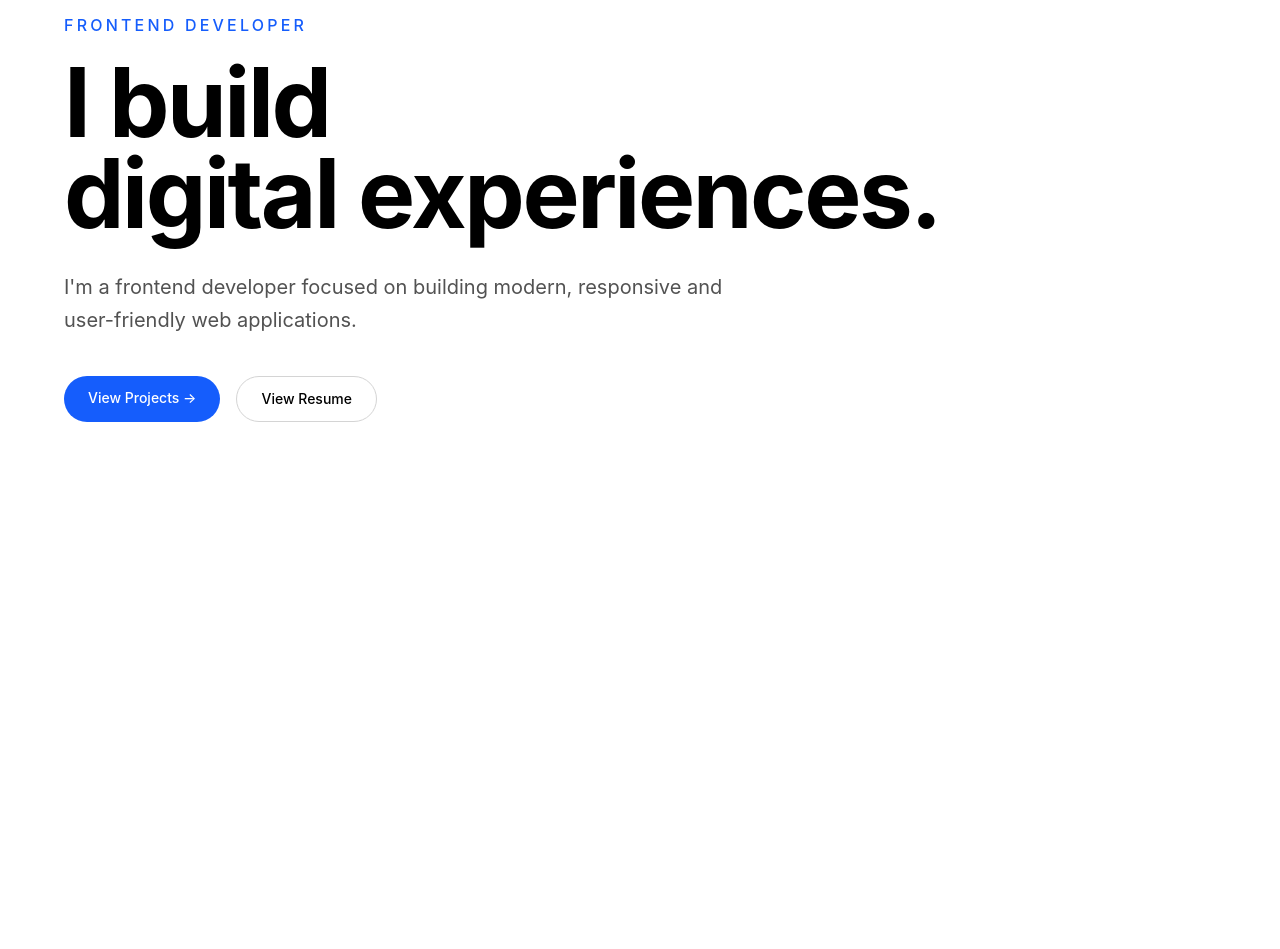
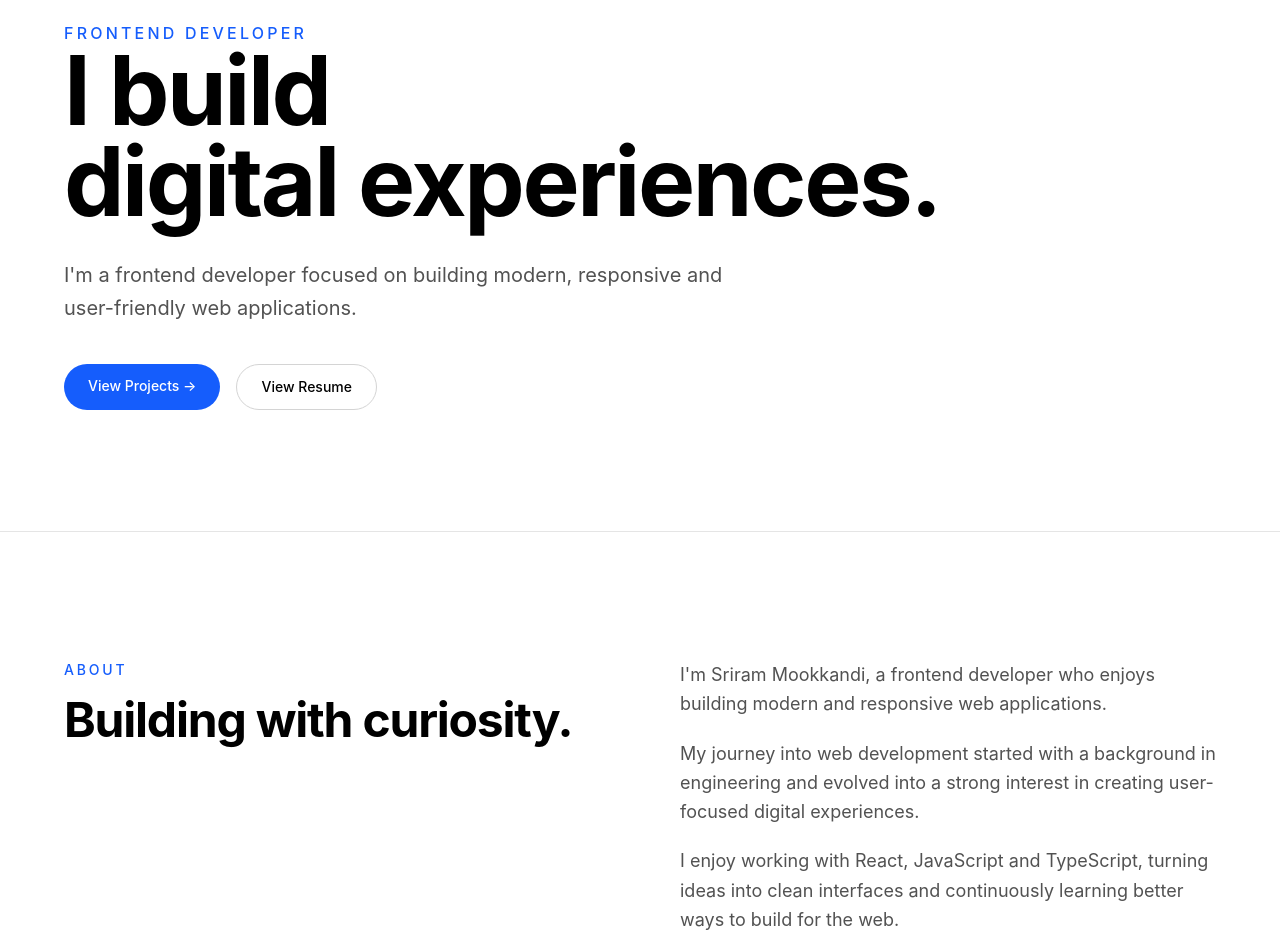
Before and after one commit to srirammookkandi-prog/Portfolio, a React (Vite) app: page / in a window 1280 px wide. Shown: the part 267-1216 px from the top of the page. Before the commit the page ends 800 px from the top, so only its background shows below. Built offline with nearby package versions, Linux system fonts and the light colour scheme.

Commit message:
feat: add about and skills sections

```diff
--- a/src/Pages/WorkPage.tsx
+++ b/src/Pages/WorkPage.tsx
@@ -1,9 +1,18 @@
+import Navbar from "../component/Navbar";
 import WorkHero from "../section/work/WorkHero";
+import About from "../section/work/About";
+import Skills from "../section/work/Skills";
 
 function WorkPage() {
     return (
         <>
-            <WorkHero />
+            <Navbar />
+
+            <main>
+                <WorkHero />
+                <About />
+                <Skills />
+            </main>
         </>
     );
 }
--- a/src/layout/PortfolioLayout.tsx
+++ b/src/layout/PortfolioLayout.tsx
@@ -1,11 +1,7 @@
 import { Outlet } from "react-router";
-import Navbar from "../component/Navbar";
-
 function PortfolioLayout() {
     return (
         <div className="min-h-screen">
-            <Navbar />
-
             <Outlet />
         </div>
     );
--- a/src/section/work/About.tsx
+++ b/src/section/work/About.tsx
@@ -0,0 +1,45 @@
+function About() {
+    return (
+        <section
+            id="about"
+            className="border-t border-neutral-200 px-6 py-10 md:px-10 md:py-32"
+        >
+            <div className="mx-auto grid w-full max-w-6xl gap-8 md:grid-cols-2 md:gap-20">
+
+                {/* Section heading */}
+                <div>
+                    <p className="text-sm font-medium uppercase tracking-[0.2em] text-blue-600">
+                        About
+                    </p>
+
+                    <h2 className="mt-4 text-4xl font-bold tracking-tight md:text-5xl">
+                        Building with curiosity.
+                    </h2>
+                </div>
+
+                {/* Content */}
+                <div className="space-y-5 text-lg leading-relaxed text-neutral-600">
+                    <p>
+                        I'm Sriram Mookkandi, a frontend developer who enjoys
+                        building modern and responsive web applications.
+                    </p>
+
+                    <p>
+                        My journey into web development started with a
+                        background in engineering and evolved into a strong
+                        interest in creating user-focused digital experiences.
+                    </p>
+
+                    <p>
+                        I enjoy working with React, JavaScript and TypeScript,
+                        turning ideas into clean interfaces and continuously
+                        learning better ways to build for the web.
+                    </p>
+                </div>
+
+            </div>
+        </section>
+    );
+}
+
+export default About;
--- a/src/section/work/Skills.tsx
+++ b/src/section/work/Skills.tsx
@@ -0,0 +1,151 @@
+const skillGroups = [
+    {
+        title: "Core",
+        skills: [
+            "HTML5",
+            "CSS3",
+            "JavaScript",
+            "TypeScript",
+        ],
+    },
+    {
+        title: "Frontend",
+        skills: [
+            "React",
+            "React Hooks",
+            "React Router",
+            "Redux Toolkit",
+        ],
+    },
+    {
+        title: "Styling",
+        skills: [
+            "Tailwind CSS",
+            "Responsive Design",
+        ],
+    },
+    {
+        title: "APIs & Tools",
+        skills: [
+            "REST APIs",
+            "Git",
+            "GitHub",
+            "Jest",
+            "VS Code",
+        ],
+    },
+];
+
+function Skills() {
+    return (
+        <section
+            id="skills"
+            className="border-t border-neutral-200 px-6 py-10 md:px-10 md:py-32"
+        >
+            <div className="mx-auto w-full max-w-6xl">
+
+                {/* Heading */}
+                <div className="max-w-2xl">
+                    <p className="text-sm font-medium uppercase tracking-[0.2em] text-blue-600">
+                        Skills
+                    </p>
+
+                    <h2 className="mt-4 text-4xl font-bold tracking-tight md:text-5xl">
+                        Tools I use to build.
+                    </h2>
+
+                    <p className="mt-5 text-lg leading-relaxed text-neutral-600">
+                        A growing toolkit focused on building scalable,
+                        responsive and maintainable frontend applications.
+                    </p>
+                </div>
+
+                {/* Skill groups */}
+                <div className="mt-10 grid gap-4 md:mt-16 md:grid-cols-2">
+                    {skillGroups.map((group) => {
+                        const categoryStyles = {
+                            Core: {
+                                card: "border-blue-200 bg-blue-50/70",
+                                accent: "bg-blue-600",
+                                pill: "border-blue-200 bg-white text-blue-700 hover:border-blue-400",
+                            },
+                            Frontend: {
+                                card: "border-violet-200 bg-violet-50/70",
+                                accent: "bg-violet-600",
+                                pill: "border-violet-200 bg-white text-violet-700 hover:border-violet-400",
+                            },
+                            Styling: {
+                                card: "border-emerald-200 bg-emerald-50/70",
+                                accent: "bg-emerald-600",
+                                pill: "border-emerald-200 bg-white text-emerald-700 hover:border-emerald-400",
+                            },
+                            "APIs & Tools": {
+                                card: "border-amber-200 bg-amber-50/70",
+                                accent: "bg-amber-500",
+                                pill: "border-amber-200 bg-white text-amber-700 hover:border-amber-400",
+                            },
+                        };
+
+                        const styles = categoryStyles[
+                            group.title as keyof typeof categoryStyles
+                        ];
+
+                        return (
+                            <div
+                                key={group.title}
+                                className={`
+          rounded-xl
+          border
+          p-5
+          transition-all
+          duration-300
+          hover:-translate-y-1
+          hover:shadow-md
+          md:p-8
+          ${styles.card}
+        `}
+                            >
+                                {/* Category heading */}
+                                <div className="flex items-center gap-3">
+                                    <span
+                                        className={`h-6 w-1 rounded-full ${styles.accent}`}
+                                    />
+
+                                    <h3 className="text-xl font-semibold text-neutral-900">
+                                        {group.title}
+                                    </h3>
+                                </div>
+
+                                {/* Skills */}
+                                <div className="mt-5 flex flex-wrap gap-2">
+                                    {group.skills.map((skill) => (
+                                        <span
+                                            key={skill}
+                                            className={`
+                rounded-full
+                border
+                bg-white
+                px-4
+                py-2
+                text-sm
+                transition-all
+                duration-300
+                hover:-translate-y-0.5
+                ${styles.pill}
+              `}
+                                        >
+                                            {skill}
+                                        </span>
+                                    ))}
+                                </div>
+                            </div>
+                        );
+                    })}
+                </div>
+
+            </div>
+        </section>
+    );
+}
+
+export default Skills;
--- a/src/section/work/WorkHero.tsx
+++ b/src/section/work/WorkHero.tsx
@@ -2,16 +2,25 @@ function WorkHero() {
     return (
         <section
             id="home"
-            className="flex min-h-[calc(100vh-81px)] items-center px-6 py-20"
+            className="
+    flex
+    min-h-0
+    items-center
+    px-6
+    py-12
+    md:min-h-[calc(100vh-81px)]
+    md:px-10
+    md:py-20
+  "
         >
             <div className="mx-auto w-full max-w-6xl">
-                <h2 className="text-5xl font-bold tracking-tight md:text-7xl">
+                <h2 className="text-4xl font-bold tracking-tight md:text-7xl">
                     Sriram Mookkandi
                 </h2>
-                <p className="mt-5 text-sm font-medium uppercase tracking-[0.2em] text-blue-600 md:text-base">
+                <p className="mt-4 text-sm font-medium uppercase tracking-[0.2em] text-blue-600 md:text-base">
                     Frontend Developer
                 </p>
-                <h1 className="mt-5 max-w-5xl text-6xl font-bold leading-[0.95] tracking-tight md:text-8xl">
+                <h1 className="mt- max-w-5xl text-6xl font-bold leading-[0.95] tracking-tight md:text-8xl">
                     I build
                     <br />
                     digital experiences.
```
Also changed, not shown: src/section/Life/About.tsx (added), src/section/Life/AboutMe.tsx (deleted).
